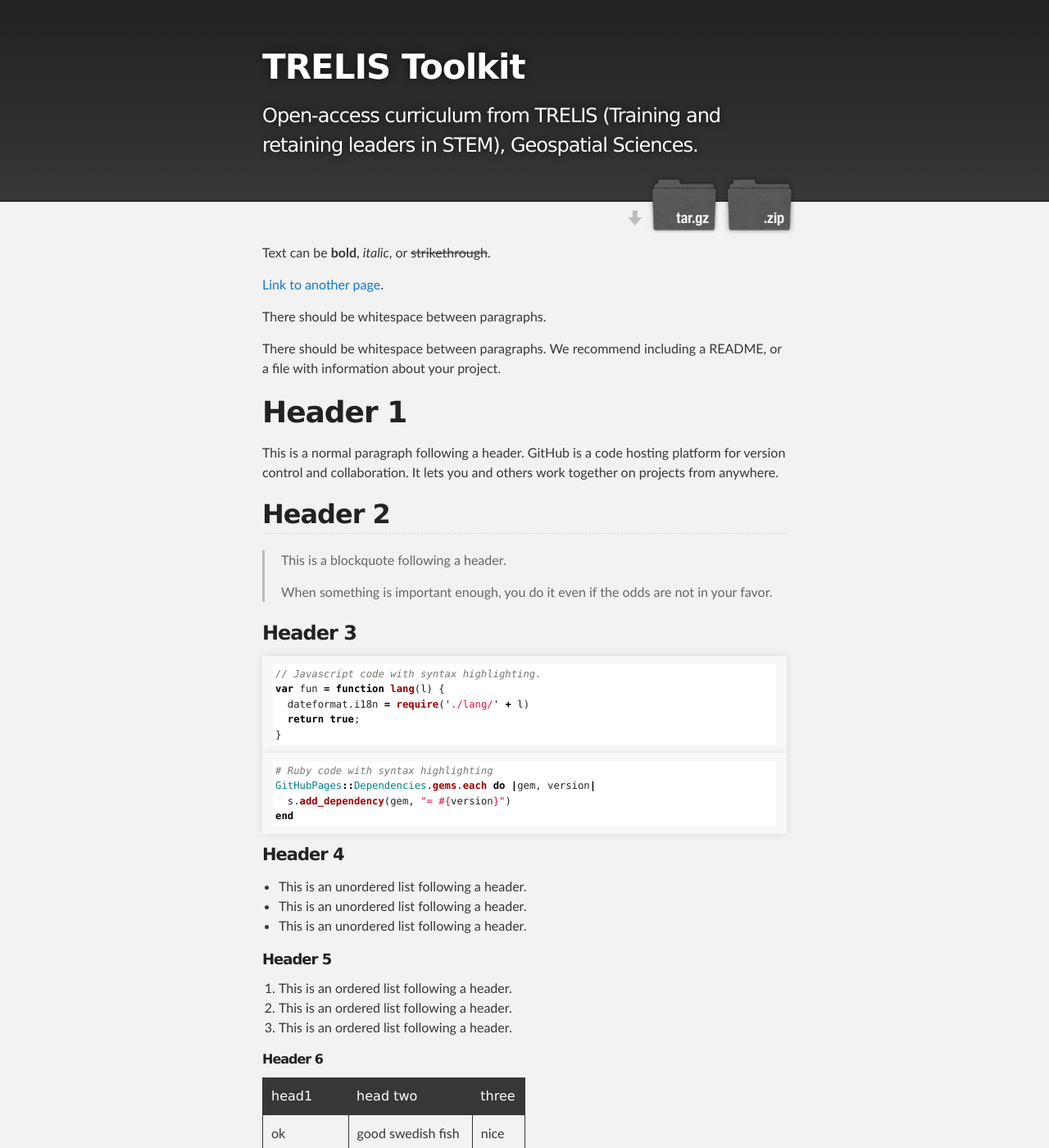
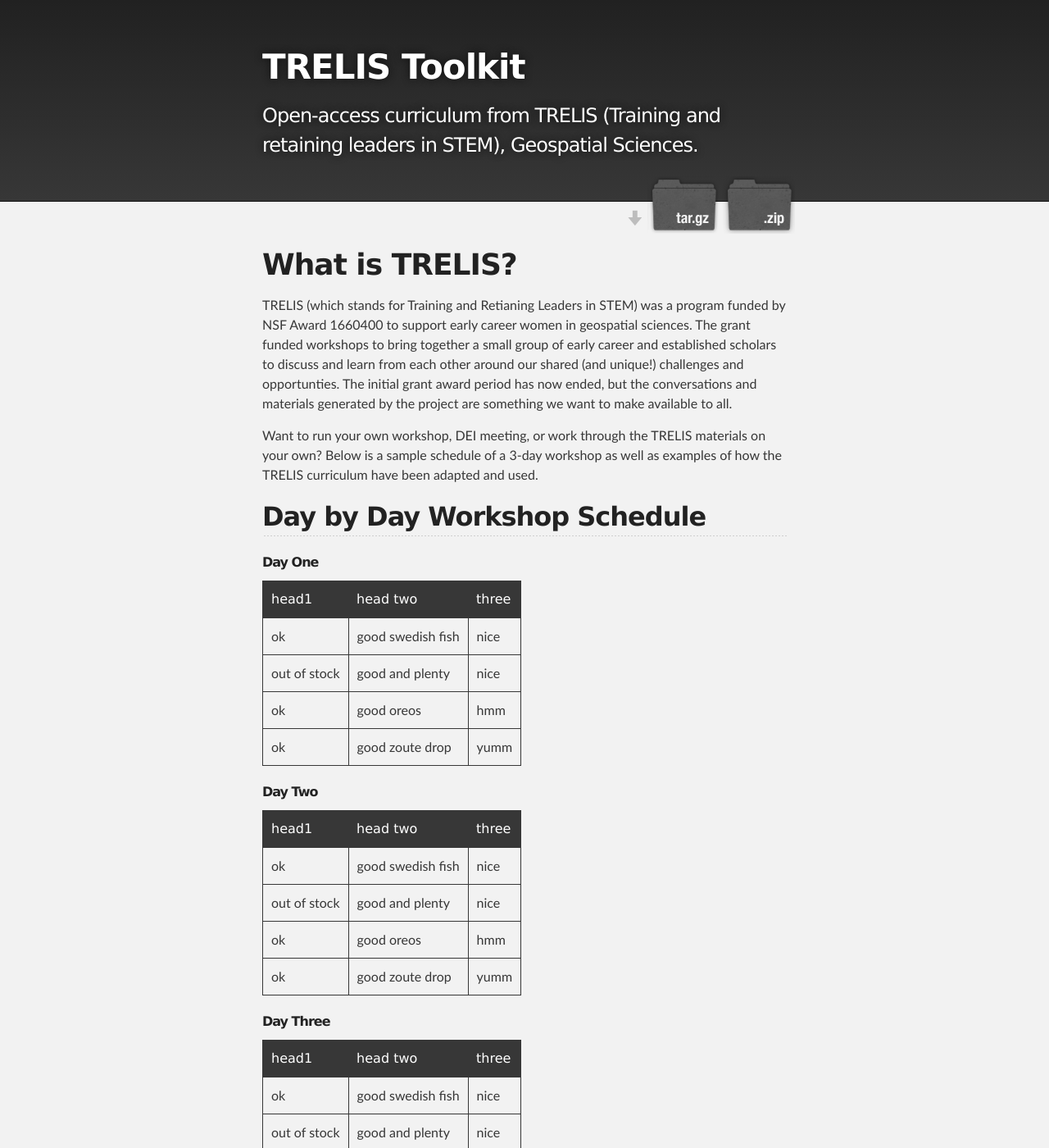
Before and after one commit to TRELIStoolkit/TRELIStoolkit.github.io, a Jekyll site: the page built from index.md, in a window 1280 px wide and 1400 px high. Shown: the whole window at 82% size. Built offline with Jekyll 4.4.1, drawn with Linux system fonts in a browser that asks for light colours; our own code applies the rules of GitHub Pages for plain Markdown files; some of the changed text lies outside the part shown.

Commit message:
page outline

````diff
--- a/index.md
+++ b/index.md
@@ -2,25 +2,61 @@
 layout: default
 ---
 
-Text can be **bold**, _italic_, or ~~strikethrough~~.
+# What is TRELIS?
 
-[Link to another page](./another-page.html).
+TRELIS (which stands for Training and Retianing Leaders in STEM) was a program funded by NSF Award 1660400 to support early career women in geospatial sciences. The grant funded workshops to bring together a small group of early career and established scholars to discuss and learn from each other around our shared (and unique!) challenges and opportunties. The initial grant award period has now ended, but the conversations and materials generated by the project are something we want to make available to all.
 
-There should be whitespace between paragraphs.
+Want to run your own workshop, DEI meeting, or work through the TRELIS materials on your own? Below is a sample schedule of a 3-day workshop as well as examples of how the TRELIS curriculum have been adapted and used.
 
-There should be whitespace between paragraphs. We recommend including a README, or a file with information about your project.
+## Day by Day Workshop Schedule
 
-# Header 1
+###### Day One
 
-This is a normal paragraph following a header. GitHub is a code hosting platform for version control and collaboration. It lets you and others work together on projects from anywhere.
+| head1        | head two          | three |
+|:-------------|:------------------|:------|
+| ok           | good swedish fish | nice  |
+| out of stock | good and plenty   | nice  |
+| ok           | good oreos        | hmm   |
+| ok           | good zoute drop   | yumm  |
 
-## Header 2
+###### Day Two
+
+| head1        | head two          | three |
+|:-------------|:------------------|:------|
+| ok           | good swedish fish | nice  |
+| out of stock | good and plenty   | nice  |
+| ok           | good oreos        | hmm   |
+| ok           | good zoute drop   | yumm  |
+
+###### Day Three
+
+| head1        | head two          | three |
+|:-------------|:------------------|:------|
+| ok           | good swedish fish | nice  |
+| out of stock | good and plenty   | nice  |
+| ok           | good oreos        | hmm   |
+| ok           | good zoute drop   | yumm  |
+
+## Curriculum Use-Cases (growing the TRELIS family)
+
+### Golden Compass
+Add more on this here
+
+### GIS Connect
+Add more on this here
+
+### Marcela and Flor's Workshop?
+Add more on this here
+
+## Where are the TRELIS fellows now?
+
+[Link to Liping's page](./another-page.html).
+
+### All of this is formatting stuff, will clean up when we finalize formatting
 
 > This is a blockquote following a header.
 >
 > When something is important enough, you do it even if the odds are not in your favor.
-
-### Header 3
 
 ```js
 // Javascript code with syntax highlighting.
````
Also changed, not shown: other parts of index.md (+2 -0 lines).
